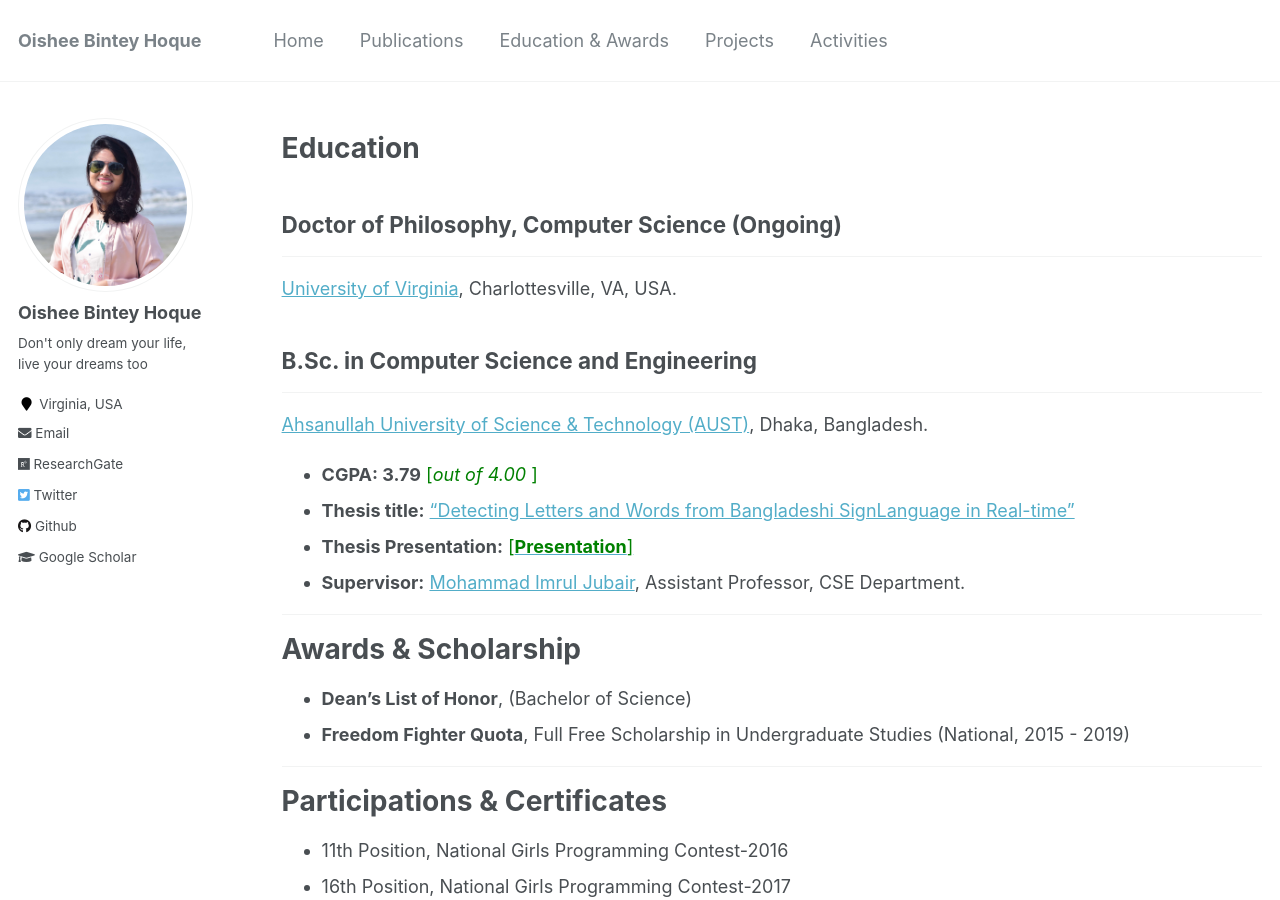
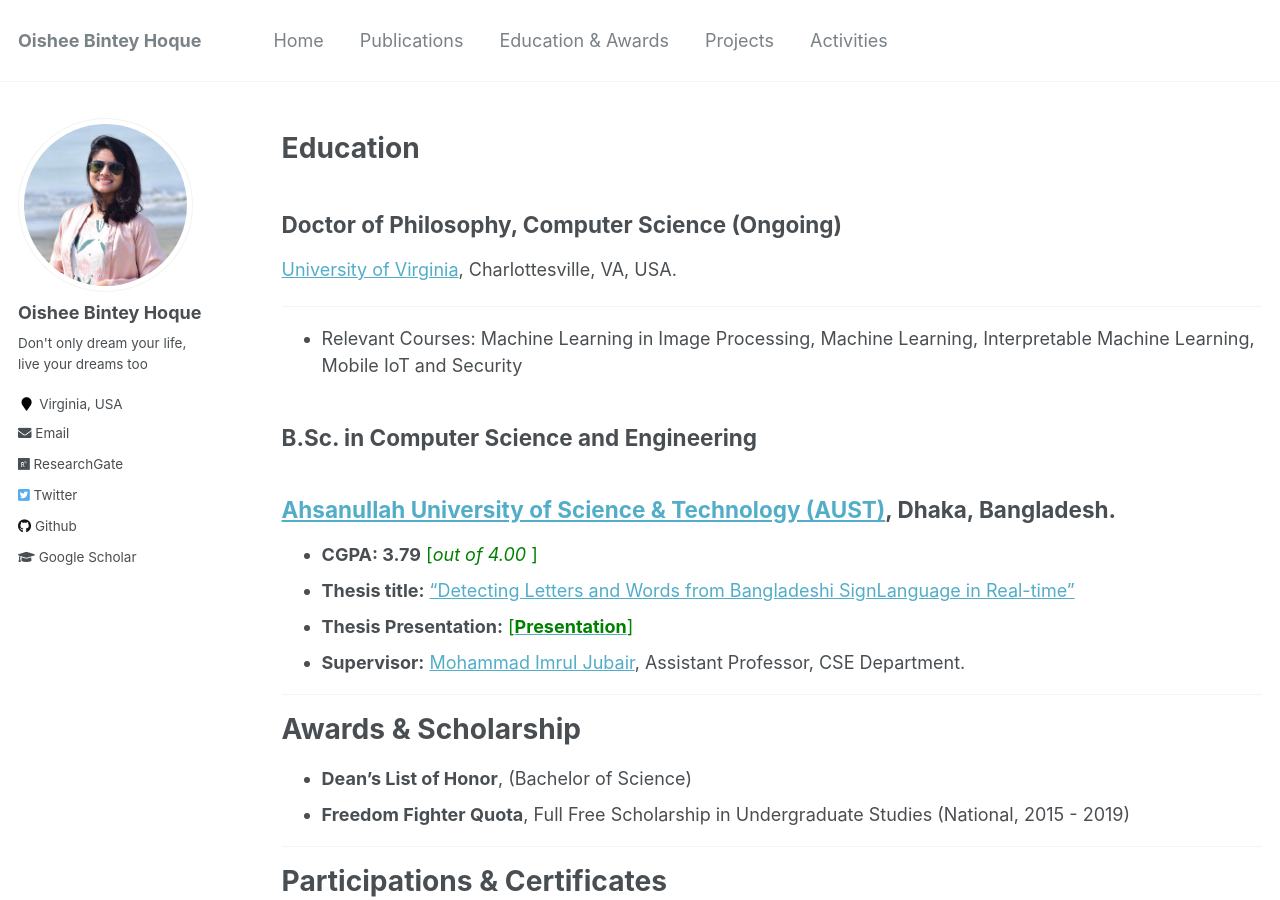
Before and after one commit to oishee-hoque/oishee-hoque.github.io, a Jekyll site: the page built from _pages/education-awards.md, in a window 1280 px wide and 900 px high. Built offline with Jekyll 4.4.1, drawn with Linux system fonts in a browser that asks for light colours.

Commit message:
Update education-awards.md

```diff
--- a/_pages/education-awards.md
+++ b/_pages/education-awards.md
@@ -11,15 +11,15 @@ redirect_from:
 
 ## Doctor of Philosophy, Computer Science (Ongoing)
 
+[University of Virginia](https://engineering.virginia.edu/departments/computer-science), Charlottesville, VA, USA.
+
 ---
 
-[University of Virginia](https://engineering.virginia.edu/departments/computer-science), Charlottesville, VA, USA.
+- Relevant Courses: Machine Learning in Image Processing, Machine Learning, Interpretable Machine Learning, Mobile IoT and Security
 
 ## B.Sc. in Computer Science and Engineering
 
----
-
-[Ahsanullah University of Science & Technology (AUST)](http://aust.edu/), Dhaka, Bangladesh.
+## [Ahsanullah University of Science & Technology (AUST)](http://aust.edu/), Dhaka, Bangladesh.
 
 - **CGPA: 3.79** <span style ="color:Green"> [*out of 4.00* ] </span>
 - **Thesis title:** ["Detecting Letters and Words from Bangladeshi SignLanguage in Real-time"](https://oishee-hoque.github.io/files/Defense.pdf)
```
